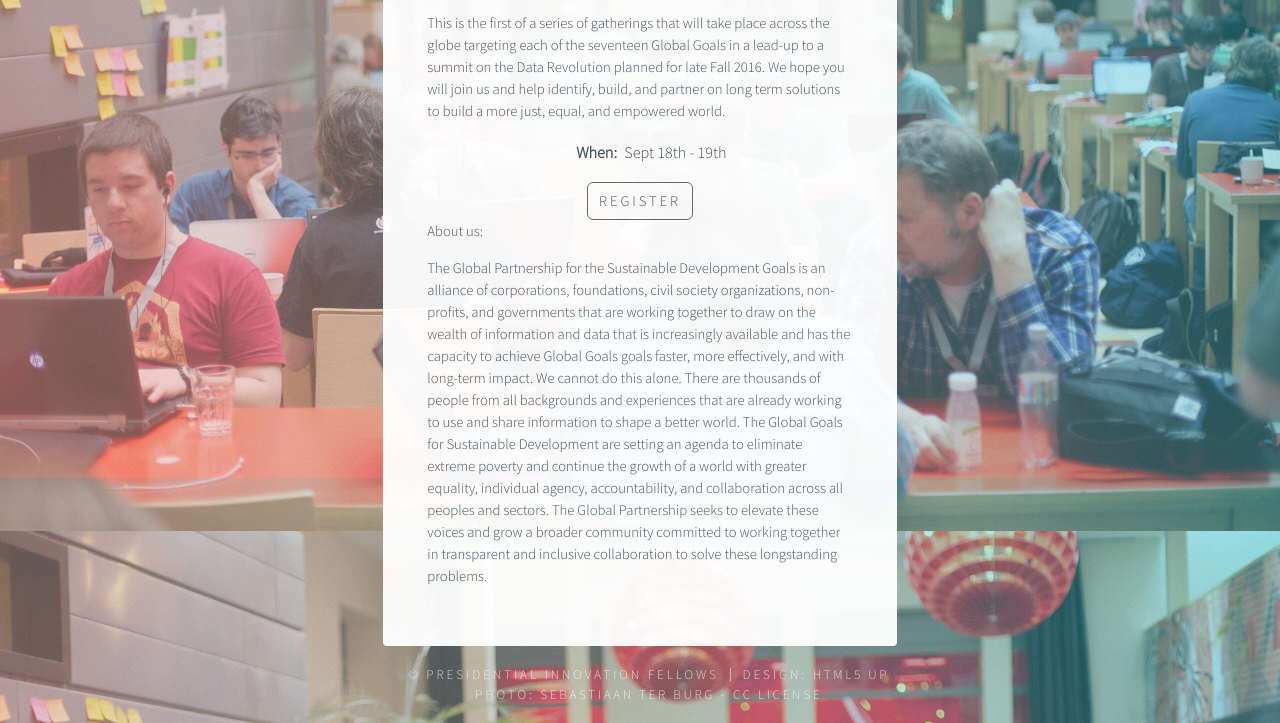
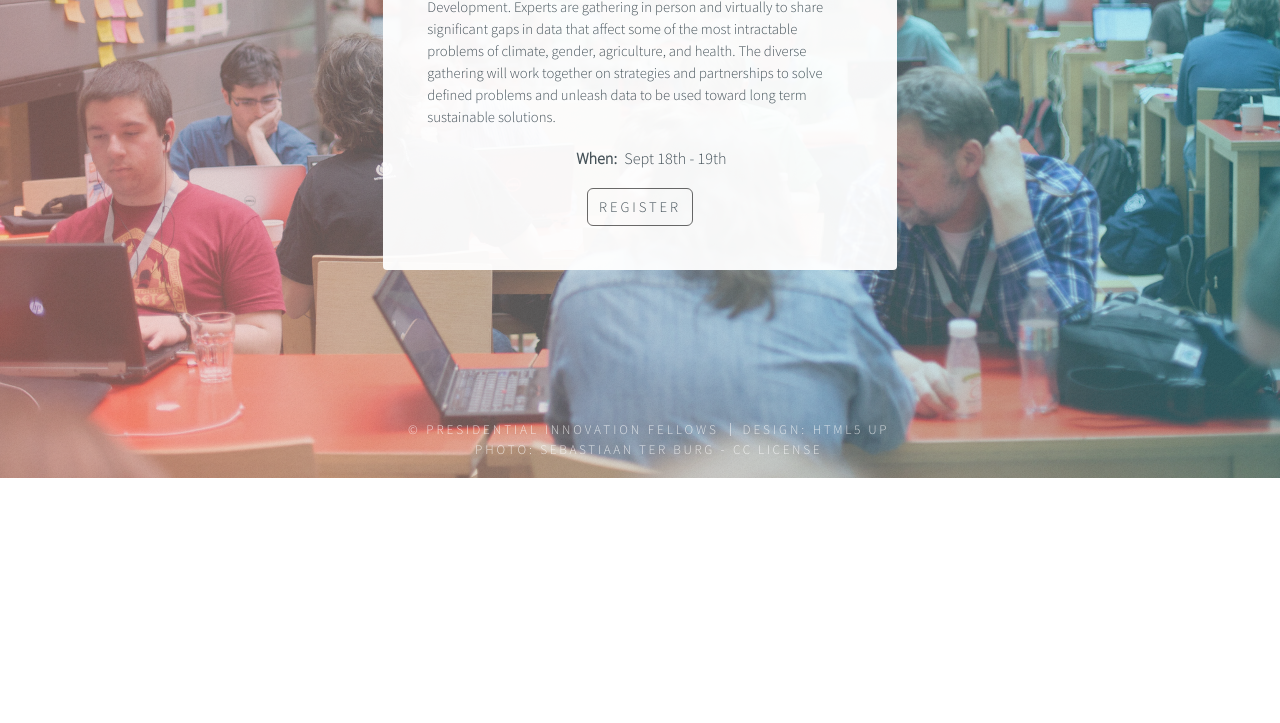
Before and after one commit to rossdakin/gpsdd-cde-2015, a plain HTML site: page index.html in a window 1280 px wide. Shown: the part 322-1045 px from the top of the page. After the commit the page ends 800 px from the top, so only its background shows below. Drawn offline with Linux system fonts and the light colour scheme.

Commit message:
Trim text
Looks bad on IE

```diff
--- a/index.html
+++ b/index.html
@@ -27,9 +27,6 @@ Free for personal and commercial use under the CCA 3.0 license (html5up.net/lice
 	  <p>
             Join scientists, issue area experts, entrepreneurs, and last-mile users to discuss, plan, and build solutions that use data and public information to solve problems outlined in the Global Goals for Sustainable Development. Experts are gathering in person and virtually to share significant gaps in data that affect some of the most intractable problems of climate, gender, agriculture, and health. The diverse gathering will work together on strategies and partnerships to solve defined problems and unleash data to be used toward long term sustainable solutions.
           </p>
-          <p>
-            This is the first of a series of gatherings that will take place across the globe targeting each of the seventeen Global Goals in a lead-up to a summit on the Data Revolution planned for late Fall 2016. We hope you will join us and help identify, build, and partner on long term solutions to build a more just, equal, and empowered world.
-          </p>
 	  <ul>
 	    <li><span class="label">When:</span> Sept 18th - 19th</li>
 	  </ul>
@@ -39,13 +36,6 @@ Free for personal and commercial use under the CCA 3.0 license (html5up.net/lice
 	  <div class="register">
 	    <a href="http://goo.gl/forms/7PTNL2TZMc">Register</a>
 	  </div>
-
-          <p>
-            About us:
-          </p>
-          <p>
-            The Global Partnership for the Sustainable Development Goals is an alliance of corporations, foundations, civil society organizations, non-profits, and governments that are working together to  draw on the wealth of information and data that is increasingly available and has the capacity to achieve Global Goals goals faster, more effectively, and with long-term impact.  We cannot do this alone.  There are thousands of people from all backgrounds and experiences that are already working to use and share information to shape a better world.  The Global Goals for Sustainable Development are setting an agenda to eliminate extreme poverty and continue the growth of a world with greater equality, individual agency, accountability, and collaboration across all peoples and sectors.  The Global Partnership seeks to elevate these voices and grow a broader community committed to working together in transparent and inclusive collaboration to solve these longstanding problems.
-            </p>
         </footer>
       </section>
 
```
